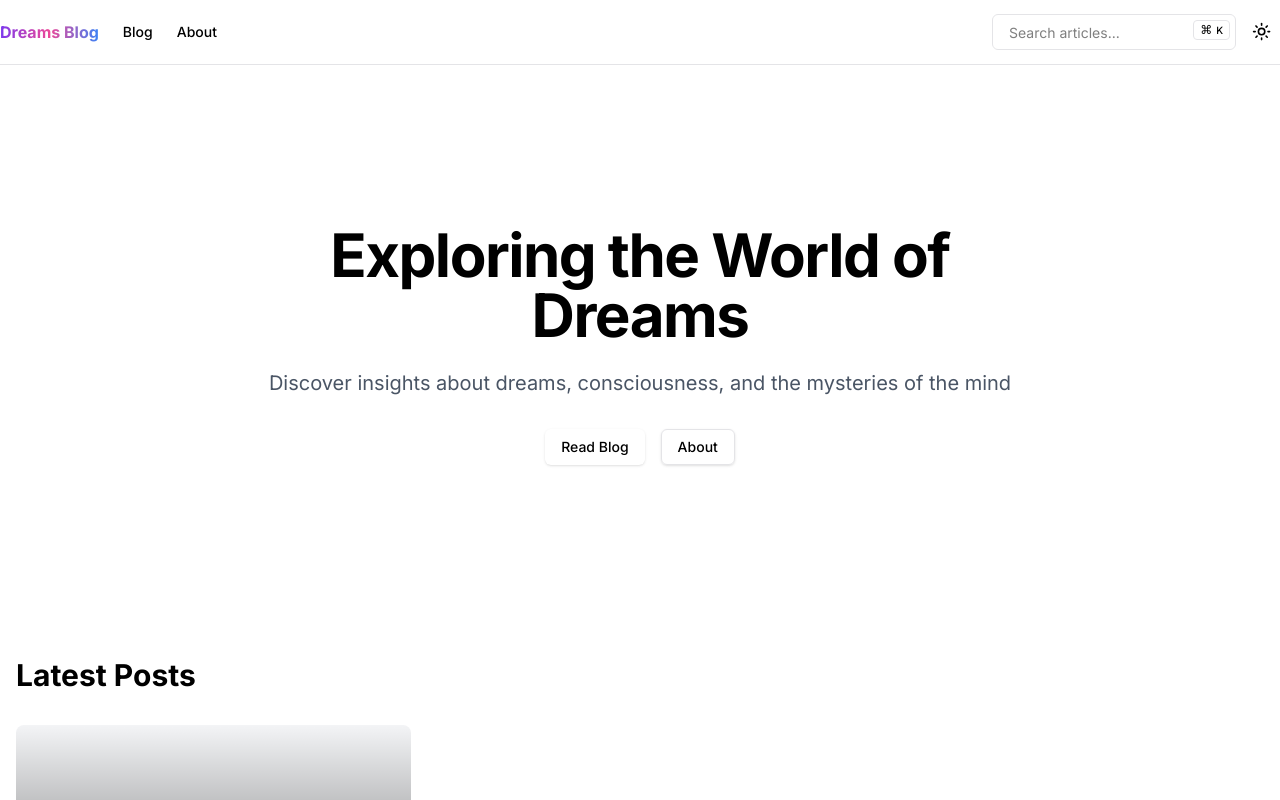
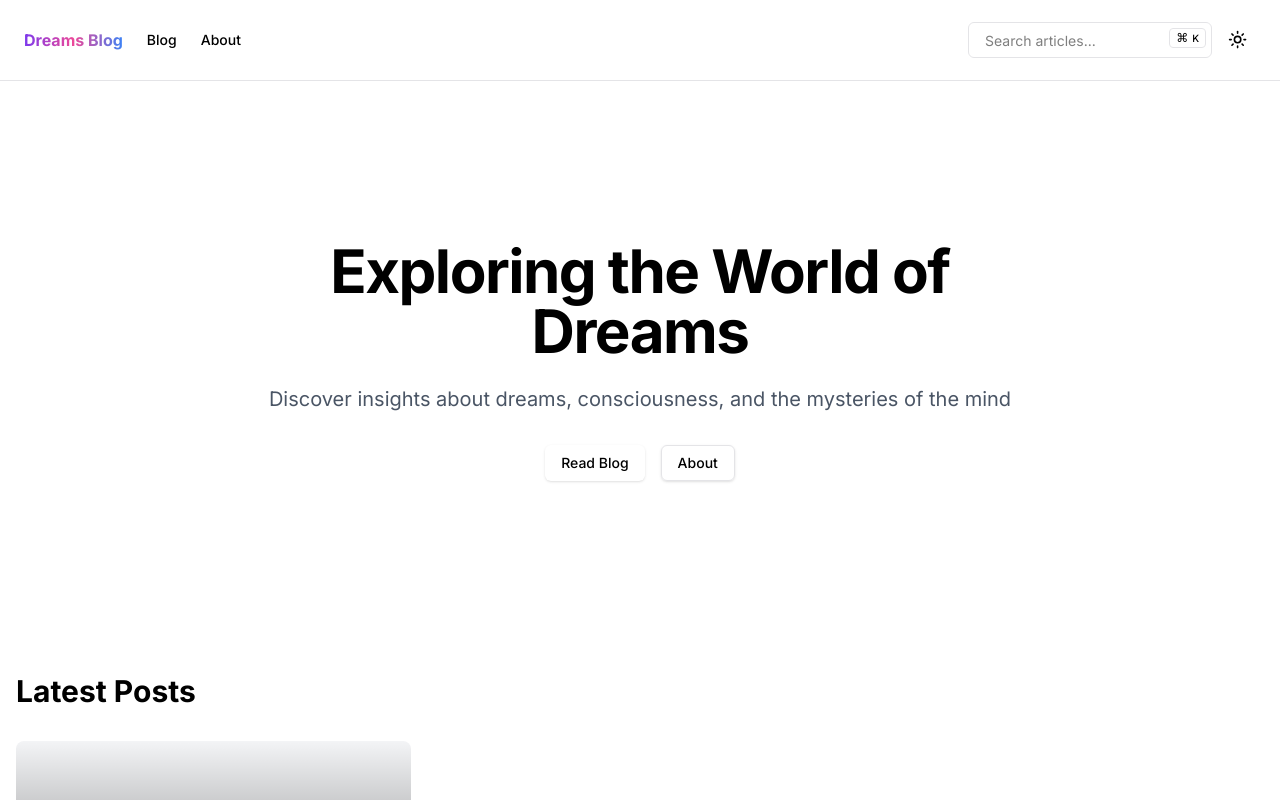
Before and after one commit to wzgatenox/blog-website, a Next.js app: page / in a window 1280 px wide. Shown: the top 800 px of the page. Built offline with nearby package versions, Linux system fonts and the light colour scheme.

Commit message:
Update Nav component styling by adjusting padding and height for improved layout consistency and user experience.

```diff
--- a/src/components/nav.tsx
+++ b/src/components/nav.tsx
@@ -4,8 +4,8 @@ import { ThemeToggle } from "@/components/theme-toggle"
 
 export function Nav() {
   return (
-    <nav className="sticky top-0 z-50 w-full border-b bg-background/80 backdrop-blur supports-[backdrop-filter]:bg-background/60">
-      <div className="container flex h-16 items-center">
+    <nav className="sticky top-0 z-50 w-full border-b bg-background/80 backdrop-blur supports-[backdrop-filter]:bg-background/60 px-6 py-4">
+      <div className="container flex h-12 items-center">
         <div className="mr-4 hidden md:flex">
           <Link href="/" className="mr-6 flex items-center space-x-2">
             <span className="hidden font-bold sm:inline-block gradient-text">
```
